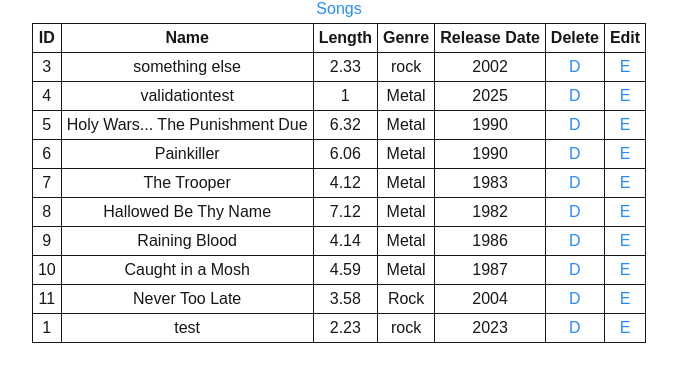
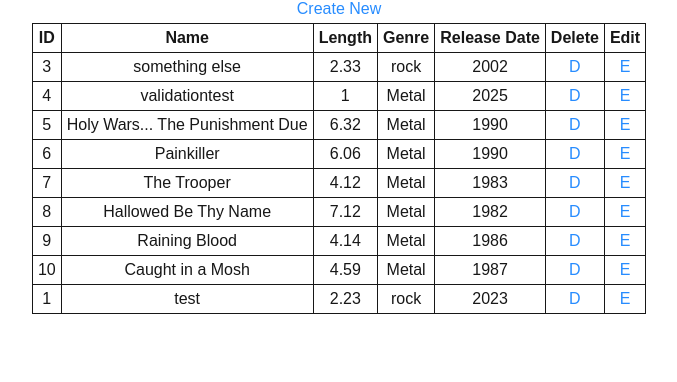
Before and after one commit to John-Zaia/project2, a Next.js app: page /admin in a window 1280 px wide. Shown: the top 382 px of the page, without its empty margins (301-978 px from the left). Built offline with nearby package versions, Linux system fonts and the light colour scheme; data requests are answered from the project's data file.

Commit message:
change the link from songs to Create New

```diff
--- a/app/admin/page.js
+++ b/app/admin/page.js
@@ -8,7 +8,7 @@ export default async function songCollection() {
 
   return (
     <div className={styles.container}>
-        <Link className={styles.link} href="/admin/create">Songs</Link>
+        <Link className={styles.link} href="/admin/create">Create New</Link>
         <table className={styles.table}>
             <thead>
                 <tr>
--- a/db.json
+++ b/db.json
@@ -57,13 +57,6 @@
       "releasedate": 1987
     },
     {
-      "id": "11",
-      "name": "Never Too Late",
-      "length": 3.58,
-      "genre": "Rock",
-      "releasedate": 2004
-    },
-    {
       "id": "1",
       "name": "test",
       "length": "2.23",
```
